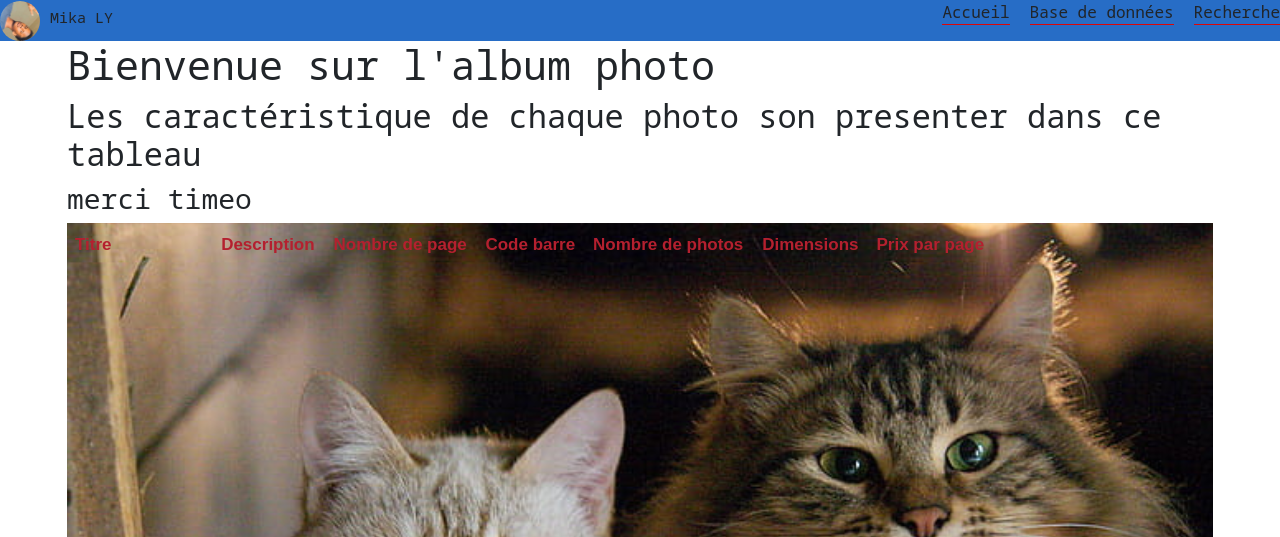
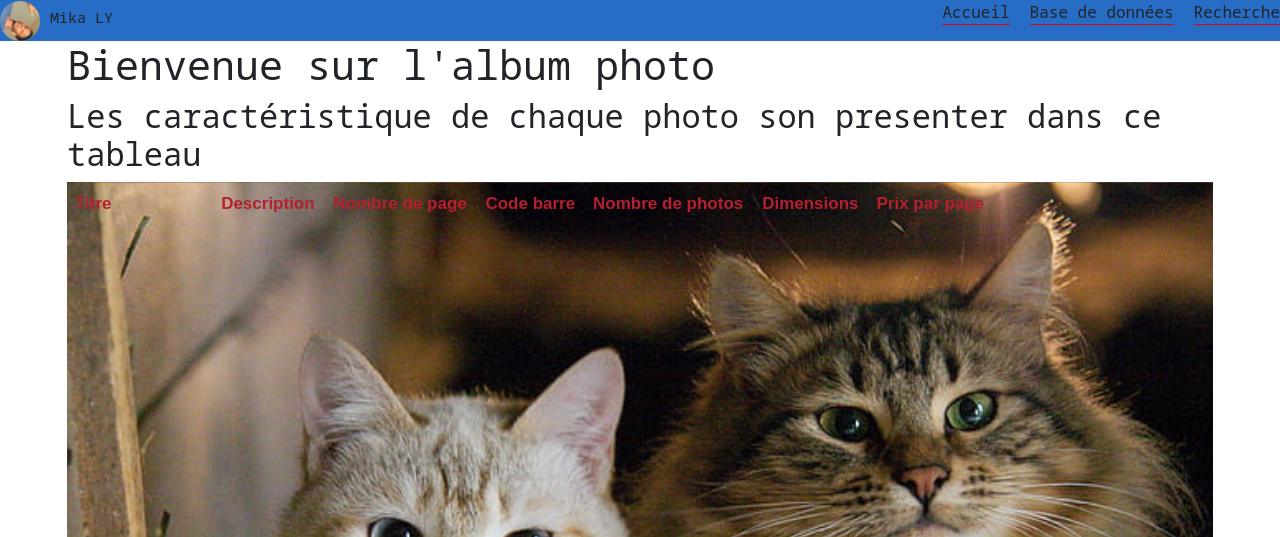
Before and after one commit to Mk-yl/phpcode, a PHP site: page / in a window 1280 px wide. Shown: the top 537 px of the page. Run offline with PHP 8.4, Linux system fonts and the light colour scheme; tables that the repository leaves empty or names only in its code hold one stand-in row (values such as "Sample post"); data that the repository does not hold is empty.

Commit message:
Revert "mise a jour timeo"
This reverts commit 8850208bb27bf526ec6ddb99af4a0cf32afe0f7f.

```diff
--- a/index.php
+++ b/index.php
@@ -5,7 +5,6 @@ include ('header.php');
 ?>
 <h1>Bienvenue sur l'album photo</h1>
 <h2> Les caractéristique de chaque photo son presenter dans ce tableau</h2>
-<h3>merci timeo </h3>
 
 
 <?php
```
